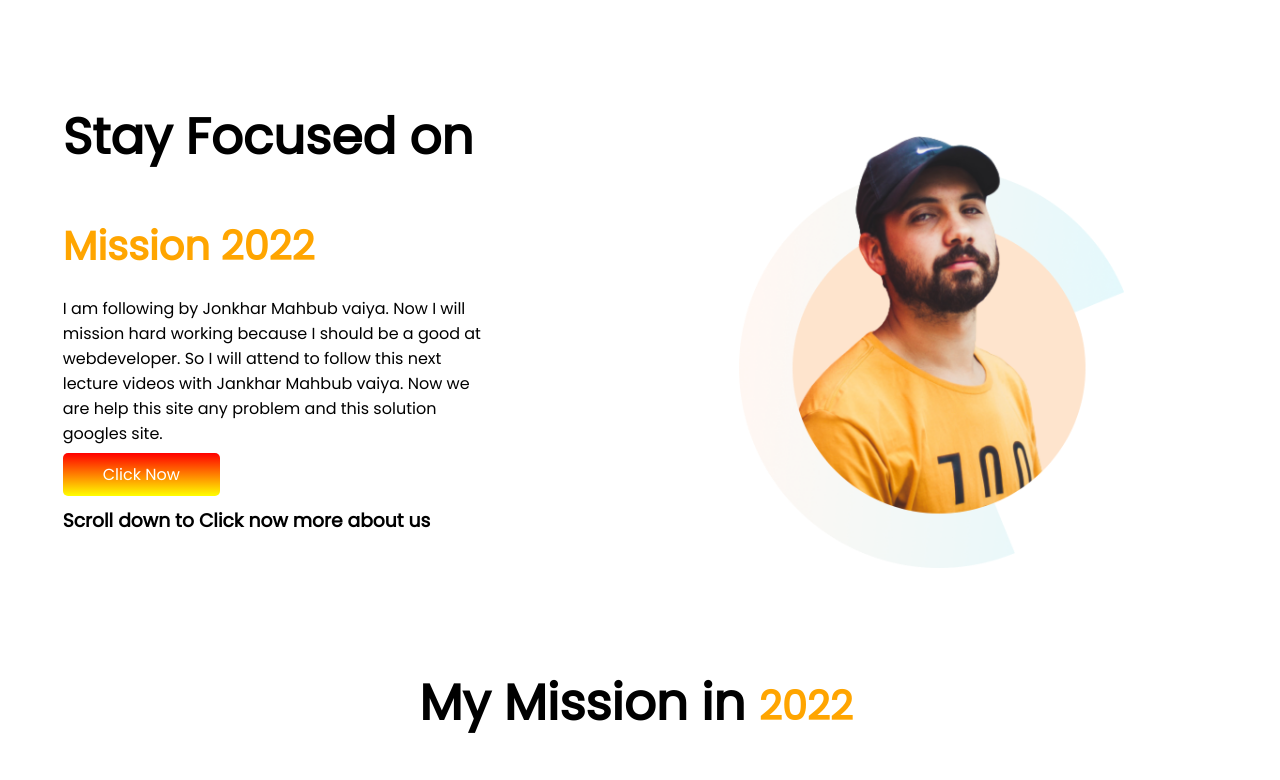
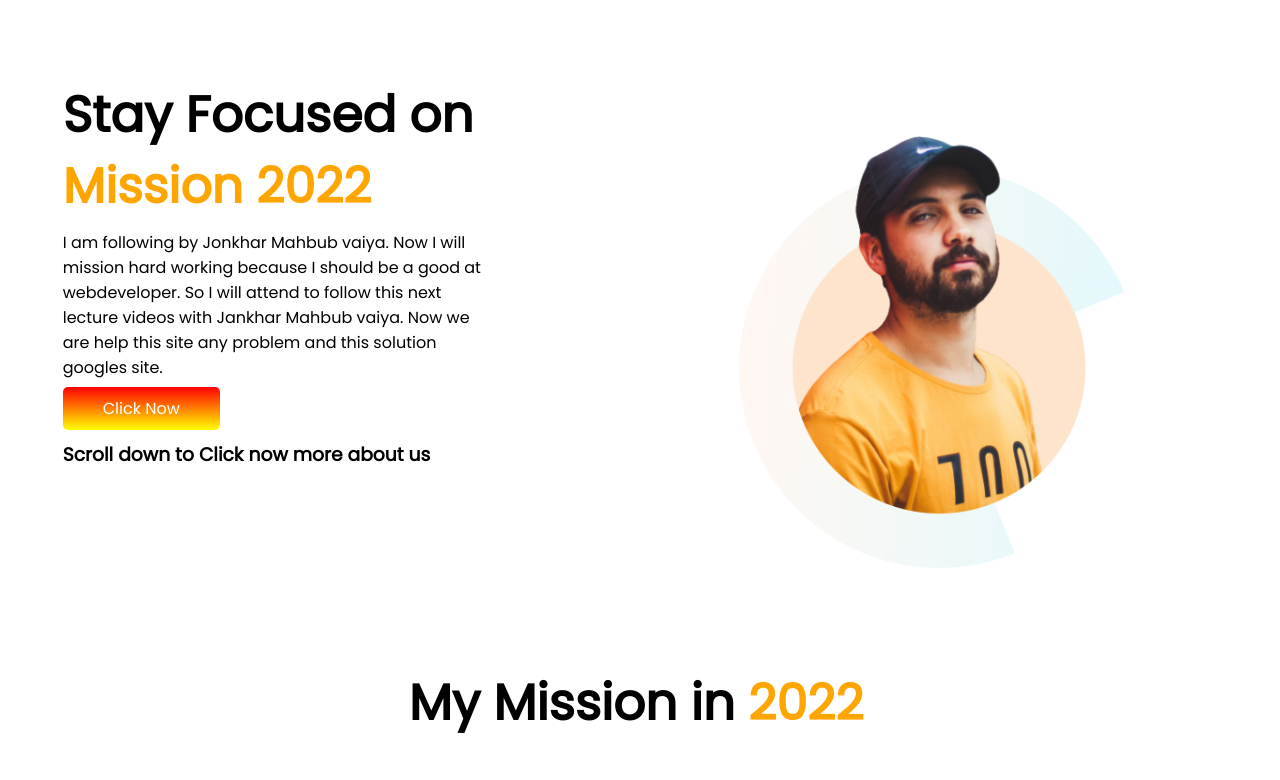
Before and after one commit to AzmatAli1/my-portfolio, a plain HTML site: page index.html in a window 1280 px wide. Shown: the top 780 px of the page. Drawn offline with Linux system fonts and the light colour scheme.

Commit message:
my-portfolio

```diff
--- a/style.css
+++ b/style.css
@@ -7,13 +7,16 @@ h1{
 }
 .orange-color{
     color: orange;
-    font-size: 40px;
+    font-size: 49px;
 }
 .half-width{
     width: 50%;
     margin-left: 1%;
     margin-right: 6.5%;
     padding: 50px;
+}
+.two-with{
+    line-height: 30px;
 }
 .mission-name{
     text-align: center;
```
